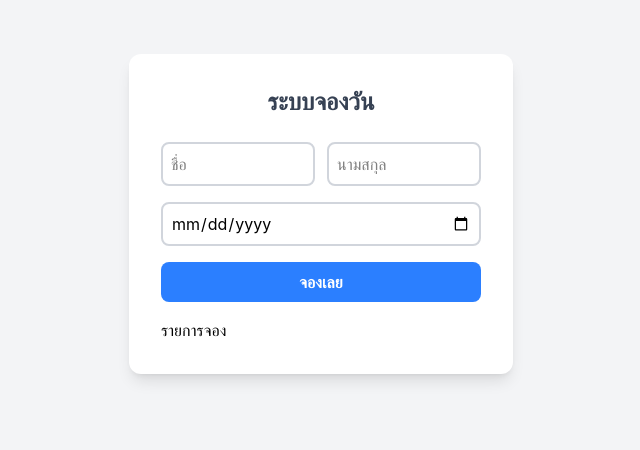
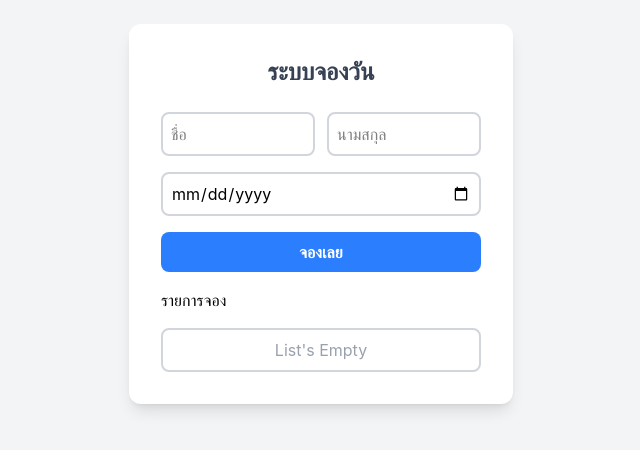
Before and after one commit to Gwitthawat/BookSystem, a React (Vite) app in the folder booking-front/: page / in a window 1280 px wide. Shown: the part 186-636 px from the top of the page, without its empty margins (319-959 px from the left). Built offline with nearby package versions, Linux system fonts and the light colour scheme.

Commit message:
validate form

```diff
--- a/booking-front/src/component/Bookingform.jsx
+++ b/booking-front/src/component/Bookingform.jsx
@@ -5,6 +5,23 @@ export default function Form() {
   const [lastname, setLastname] = useState("");
   const [date, setDate] = useState("");
   const [booking, setBooking] = useState([]);
+  const [error, setError] = useState("");
+
+  const [fnError, setFnError] = useState("");
+  const [lnError, setLnError] = useState("");
+  const [dateError, setdateError] = useState("");
+
+  function isFormEmpty() {
+    if (firstname.length === 0) {
+      setFnError("FirstName's Empty!!");
+    }
+    if (lastname.length === 0) {
+      setLnError("Lastname's Empty!!");
+    }
+    if (date.length === 0) {
+      setdateError("Enter Date!!");
+    }
+  }
 
   return (
     <div className="min-h-screen flex items-center justify-center bg-gray-100">
@@ -17,6 +34,10 @@ export default function Form() {
         <form
           onSubmit={(e) => {
             e.preventDefault();
+            if (firstname.length === 0 || lastname.length === 0) {
+              isFormEmpty();
+              return;
+            }
             setBooking([...booking, { firstname, lastname, date }]);
             setFirstname("");
             setLastname("");
@@ -30,23 +51,48 @@ export default function Form() {
               className="border-2 border-gray-300 rounded-lg p-2 w-full focus:outline-none focus:border-blue-400"
               placeholder="ชื่อ"
               value={firstname}
-              onChange={(e) => setFirstname(e.target.value)}
+              onChange={(e) => {
+                setFirstname(e.target.value);
+                setFnError("");
+              }}
             />
             <input
               className="border-2 border-gray-300 rounded-lg p-2 w-full focus:outline-none focus:border-blue-400"
               placeholder="นามสกุล"
               value={lastname}
-              onChange={(e) => setLastname(e.target.value)}
+              onChange={(e) => {
+                setLastname(e.target.value);
+                setLnError("");
+              }}
             />
           </div>
+
+          {(fnError || lnError) && (
+            <div className="flex gap-3 w-full ">
+              <div className=" flex-1 text-left">
+                {fnError && <p className="text-red-500 text-xs ">{fnError}</p>}
+              </div>
+              <div className=" flex-1 text-right">
+                {lnError && <p className="text-red-500 text-xs ">{lnError}</p>}
+              </div>
+            </div>
+          )}
 
           {/* วันที่ */}
           <input
             className="border-2 border-gray-300 rounded-lg p-2 w-full focus:outline-none focus:border-blue-400"
             type="date"
             value={date}
-            onChange={(e) => setDate(e.target.value)}
+            onChange={(e) => {
+              setDate(e.target.value);
+              setdateError("");
+            }}
           />
+          {dateError && (
+            <div>
+              <p className="text-red-500">{dateError}</p>
+            </div>
+          )}
 
           {/* ปุ่ม Save */}
           <button
@@ -56,9 +102,19 @@ export default function Form() {
             จองเลย
           </button>
           <h1>รายการจอง</h1>
-          {booking.map((b,i) => (
-            <p key={i}>{b.firstname} {b.lastname} {b.date}</p>
-          ))}
+          <div className="border-2 p-2 rounded-lg border-gray-300">
+            {booking.length === 0 ? (
+              <div className="flex item-center justify-center">
+                <p className="text-gray-400">List's Empty</p>
+              </div>
+            ) : (
+              booking.map((b, i) => (
+                <p key={i}>
+                  {i + 1}. {b.firstname} {b.lastname} <p></p> Date: {b.date}
+                </p>
+              ))
+            )}
+          </div>
         </form>
       </div>
     </div>
```
